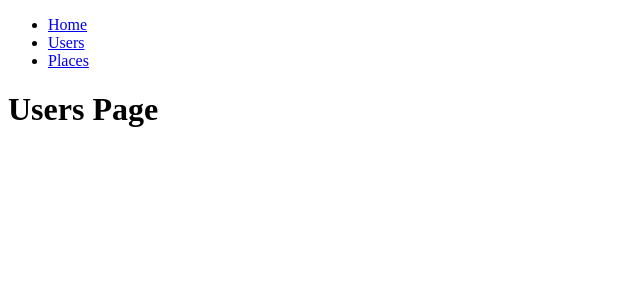
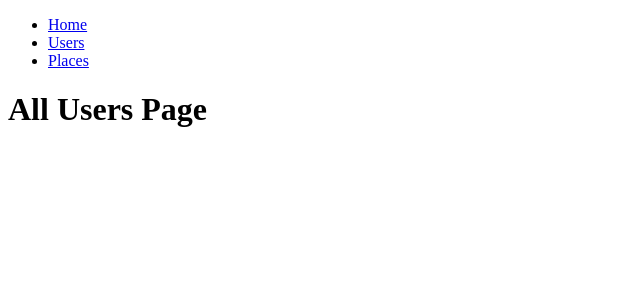
Before and after one commit to p-chhabra/TravelElite, a React (Create React App) app in the folder frontend/: page /users in a window 1280 px wide. Shown: the top 300 px of the page, without its empty margins (0-640 px from the left). Built offline with nearby package versions, Linux system fonts and the light colour scheme.

Commit message:
Tailwind css added

```diff
--- a/frontend/package.json
+++ b/frontend/package.json
@@ -35,5 +35,10 @@
       "last 1 firefox version",
       "last 1 safari version"
     ]
+  },
+  "devDependencies": {
+    "autoprefixer": "^10.4.7",
+    "postcss": "^8.4.14",
+    "tailwindcss": "^3.1.4"
   }
 }
--- /dev/null
+++ b/frontend/postcss.config.js
@@ -0,0 +1,6 @@
+module.exports = {
+  plugins: {
+    tailwindcss: {},
+    autoprefixer: {},
+  },
+}
--- a/frontend/src/App.js
+++ b/frontend/src/App.js
@@ -2,14 +2,14 @@ import React from "react";
 import { Routes, Route} from "react-router-dom";
 import Places from "./places/pages/Places";
 import Layout from "./shared/Layout/Layout";
-import Users from "./users/pages/Users";
+import AllUsers from "./users/pages/AllUsers";
 
 function App() {
   return (
     <Layout>
       <Routes>
         <Route path="/" element={<h1>HomePage</h1>}/>
-        <Route path="/users" element={<Users/>}/>
+        <Route path="/users" element={<AllUsers/>}/>
         <Route path="/places" element={<Places/>}/>
       </Routes>
     </Layout>
--- /dev/null
+++ b/frontend/src/index.css
@@ -0,0 +1,3 @@
+@tailwind base;
+@tailwind components;
+@tailwind utilities;
--- a/frontend/src/shared/Layout/Layout.js
+++ b/frontend/src/shared/Layout/Layout.js
@@ -2,6 +2,7 @@ import React from 'react'
 import {Fragment} from 'react'
 import Navbar from './Navbar'
 
+///Basic Layout of Every Page || Includes shared components such as Background, Navbar etc
 const Layout = (props) => {
   return (
       <Fragment>
--- a/frontend/src/shared/Layout/Navbar.js
+++ b/frontend/src/shared/Layout/Navbar.js
@@ -1,6 +1,7 @@
 import React from 'react'
 import { NavLink } from 'react-router-dom'
 
+///Navbar Component
 const Navbar = () => {
   return (
     <nav>
--- /dev/null
+++ b/frontend/src/users/pages/AllUsers.js
@@ -0,0 +1,11 @@
+import React from 'react'
+
+const AllUsers = () => {
+  return (
+    <div>
+        <h1>All Users Page</h1>
+    </div>
+  )
+}
+
+export default AllUsers
--- a/frontend/src/users/pages/Users.js
+++ /dev/null
@@ -1,11 +0,0 @@
-import React from 'react'
-
-const Users = () => {
-  return (
-    <div>
-        <h1>Users Page</h1>
-    </div>
-  )
-}
-
-export default Users
```
Also changed, not shown: frontend/tailwind.config.js (added, +8 -0 lines), 1 other file (tests, documents, lock files or other folders).
